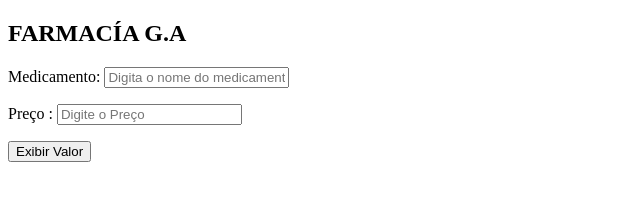
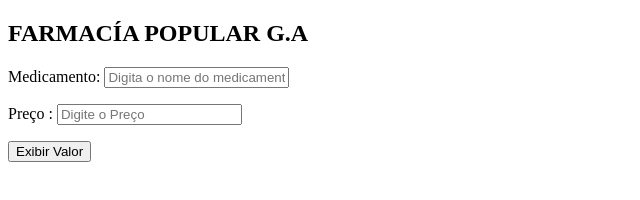
Before and after one commit to AldoMouraLima/estudos, a plain HTML site: page Js/JsHtml/teste.html in a window 1280 px wide. Shown: the whole page, without its empty margins (0-640 px from the left). Drawn offline with Linux system fonts and the light colour scheme.

```diff
--- a/Js/JsHtml/teste.html
+++ b/Js/JsHtml/teste.html
@@ -5,7 +5,7 @@
 	<title> JS 02 - INTEGRAÇÃO  com HTML </title>
 </head>
 <body>
-	<header><h2> FARMACÍA G.A </h2></header>
+	<header><h2> FARMACÍA POPULAR G.A </h2></header>
 	<p>Medicamento:
 	   <input type="text" id="descricao" placeholder="Digita o nome do medicamento ">
     </p>
```
